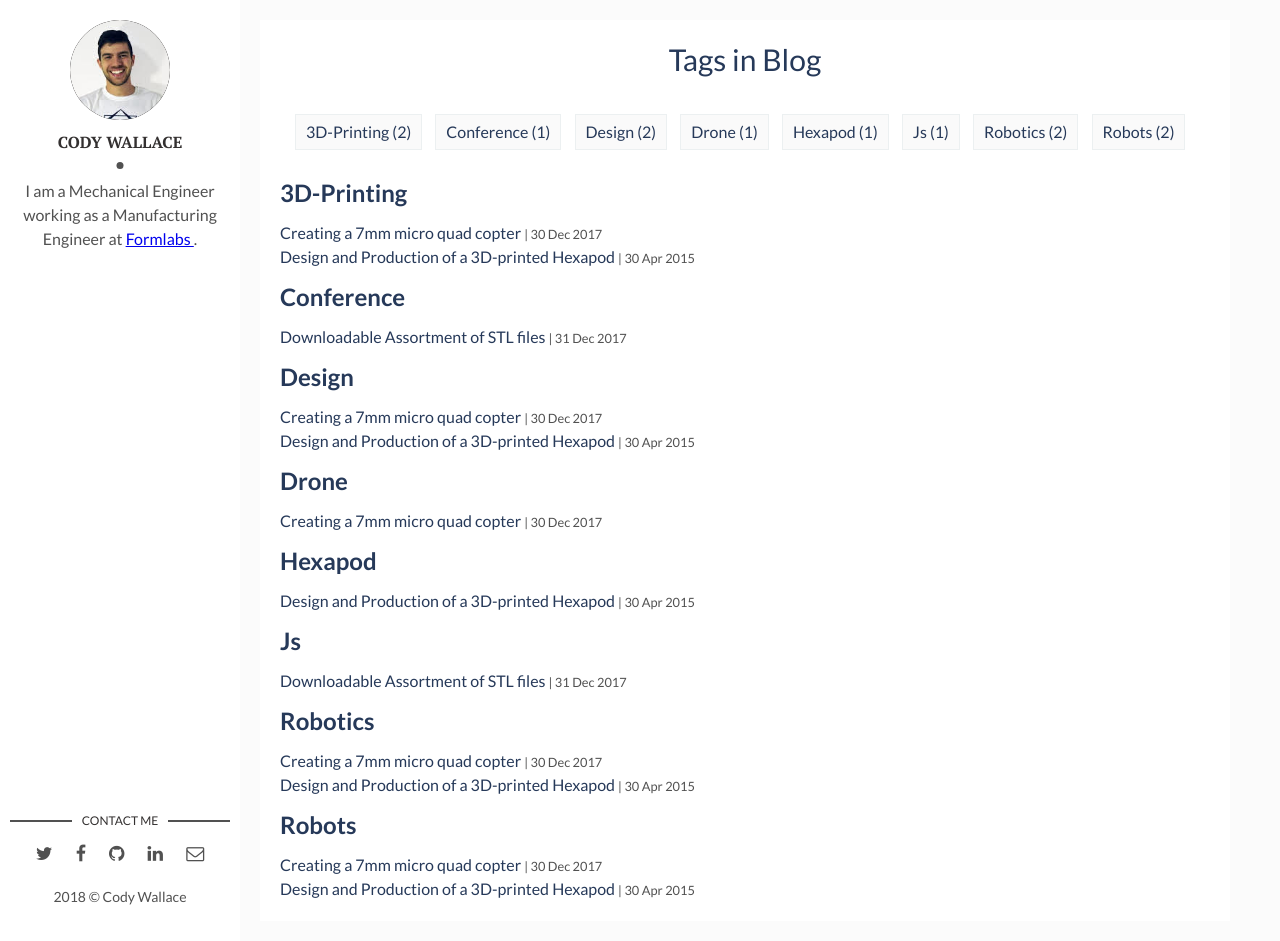
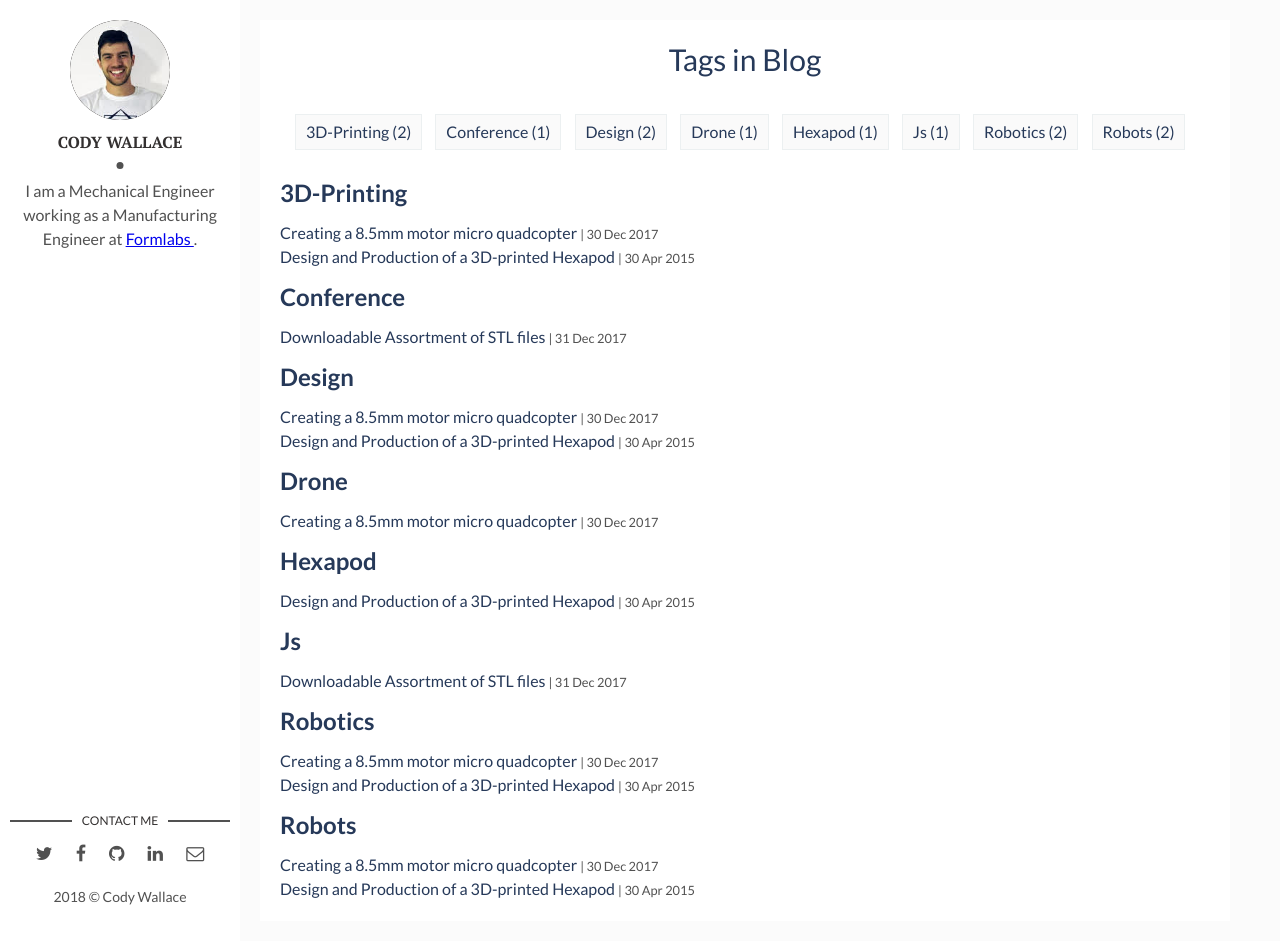
Before and after one commit to CodyWallace245/Portfolio, a Jekyll site: the page built from tags.html, in a window 1280 px wide and 941 px high. Built offline with Jekyll 4.4.1, drawn with Linux system fonts in a browser that asks for light colours; part of the change alters nothing that is shown.

Commit message:
Update 2017-12-30-my-very-own-drone.markdown

```diff
--- a/_posts/2017-12-30-my-very-own-drone.markdown
+++ b/_posts/2017-12-30-my-very-own-drone.markdown
@@ -1,20 +1,41 @@
 ---
 layout: post
-title: "Creating a 7mm micro quad copter"
+title: "Creating a 8.5mm motor micro quadcopter"
 date: 2017-12-30 20:45:00
 description: There are other models out there, that require fasteners, or components that aren't essentials, so I aimed to fix that!
 img: Copter_Assembly_Final_Render.png
 tags: [Drone,Robotics,Robots,Design,3D-Printing,]
 ---
 
+I started out looking for a new project to get into and I had recently taken a Coursera course on Aerial Robotics, so I was interested in getting something drone-related started. There are some awesome setups for micro quad copters out there. The instructions for most of them were clear, but the need for fasteners, and multiple parts seemed aggravating. I figured, I could design and print a single body to hold all of the components, so I did.
 
-<iframe width="640" height="480" src="https://poly.google.com/view/3DFkovwO_4t/embed" frameborder="0" allowvr allowfullscreen mozallowfullscreen="true" webkitallowfullscreen="true" onmousewheel=""></iframe>
+I started out with these components:
+[Micro Scisky 32bit Microcontroller](https://www.banggood.com/Micro-Scisky-32bits-Brushed-Flight-Control-Board-Built-in-FlySky-Compatible-RX-For-DIY-Micro-Frame-p-1093312.html?rmmds=myorder&cur_warehouse=CN)
+[3.7V 500mAh Battery x2]()
+[Battery Connectors](https://www.banggood.com/Wholesale-Walkera-Hubsan-X4-Eachine-H8-1-to-5-Balance-Charging-Cable-For-3_7V-Battery-p-68437.html?rmmds=myorder&cur_warehouse=CN)
+[Brushed DC Motors (2 packs of 2)](https://www.banggood.com/2-X-8x20mm-Motor-For-Hubsan-X4-H107C-H107D-RC-Quadcopter-p-87683.html?rmmds=myorder&cur_warehouse=CN)
+[Ladybird Propellors (1 pack of 4)](https://www.banggood.com/Wholesale-3-Set-Walkera-QR-Ladybird-Spare-Parts-Main-Blades-Propellers-QR-Ladybird-Z-01-p-47127.html?rmmds=myorder&cur_warehouse=CN)
+[Battery Charger](https://www.banggood.com/X6-6-In-1-Charger-For-Hubsan-X4-WLtoys-UDI-JXD-JJRC-Syma-JXD-p-965757.html?rmmds=myorder&cur_warehouse=CN)
+[FlySky FS-i6 2.4G RC Transmitter](https://www.banggood.com/FlySky-FS-i6-2_4G-6CH-AFHDS-RC-Transmitter-With-FS-iA6B-Receiver-p-983537.html?rmmds=myorder&cur_warehouse=CN)
 
+I also purchased the following components (although they weren't used until iteration 3):
+First Person View Goggles
 
-I started out looking for a new project to get into and I had recently taken a Coursera course on Aerial Robotics, so I was interested in getting something drone-related started. I came across this [great instructable](https://www.thingiverse.com/thing:1221911) on Thingiverse for printing and setting up a mini quad-copter. So I tried it out. The instructions were clear, and I enjoyed learning how to fly, but the need for fasteners, and multiple parts became aggravating. I figured, I could design and print a single body to hold all of the components, so why not?!
 
 ## Iteration 1
 
-In the beginning I wanted to create a solid body that held the 32 bit Micro SciSky controller and all four of the Hubsan X4 H107c 8.5mm Motors. Once I was comfortable with the base, I knew I would add in the other component slots (battery and camera). I created the base to have an open bottom and rubber band straps, so that no tape was needed.
+In the beginning I wanted to create a solid body that held the 32 bit Micro SciSky controller and all four of the 8.5mm Motors. Once I was comfortable with the base, I knew I would add in the other component slots (battery and camera). I created the base to have an open bottom and rubber band straps, so that no tape was needed.
 
 ![Iteration 1]({{site.baseurl}}/assets/img/Copter_Body_V1.PNG)
+
+## Iteration 2
+
+After
+
+
+
+
+
+
+
+<iframe width="640" height="480" src="https://poly.google.com/view/3DFkovwO_4t/embed" frameborder="0" allowvr allowfullscreen mozallowfullscreen="true" webkitallowfullscreen="true" onmousewheel=""></iframe>
```
